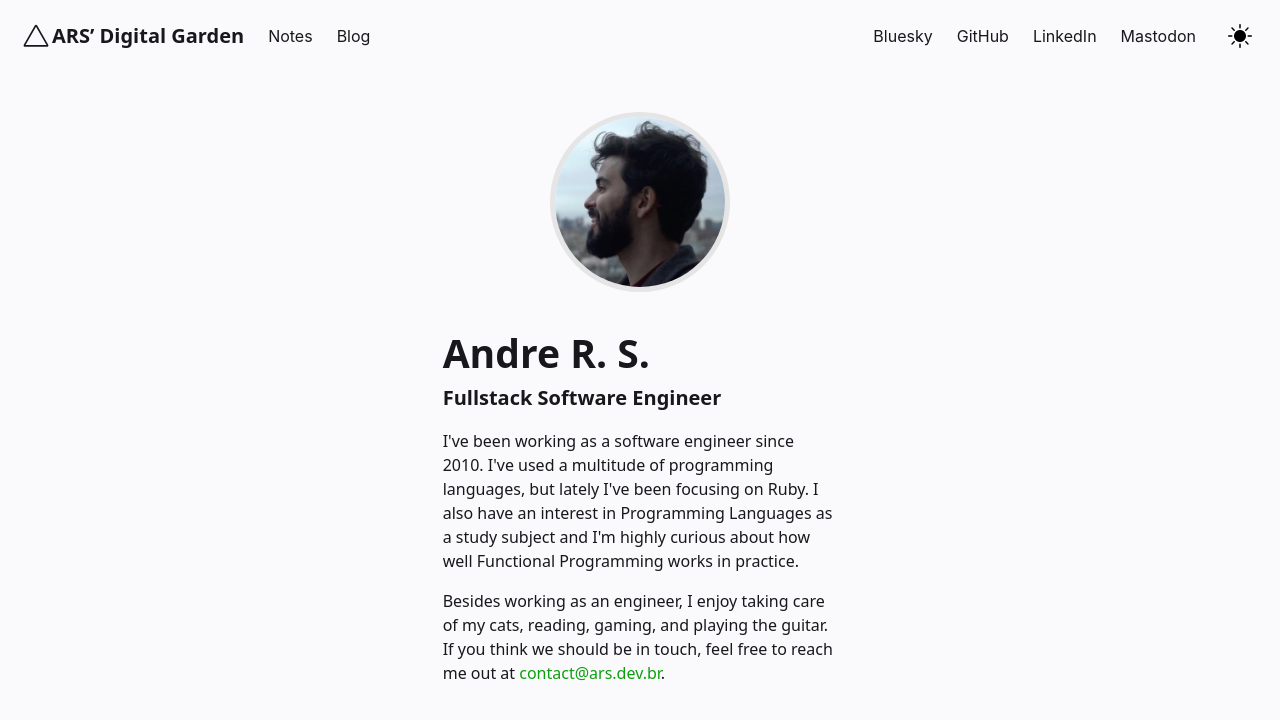
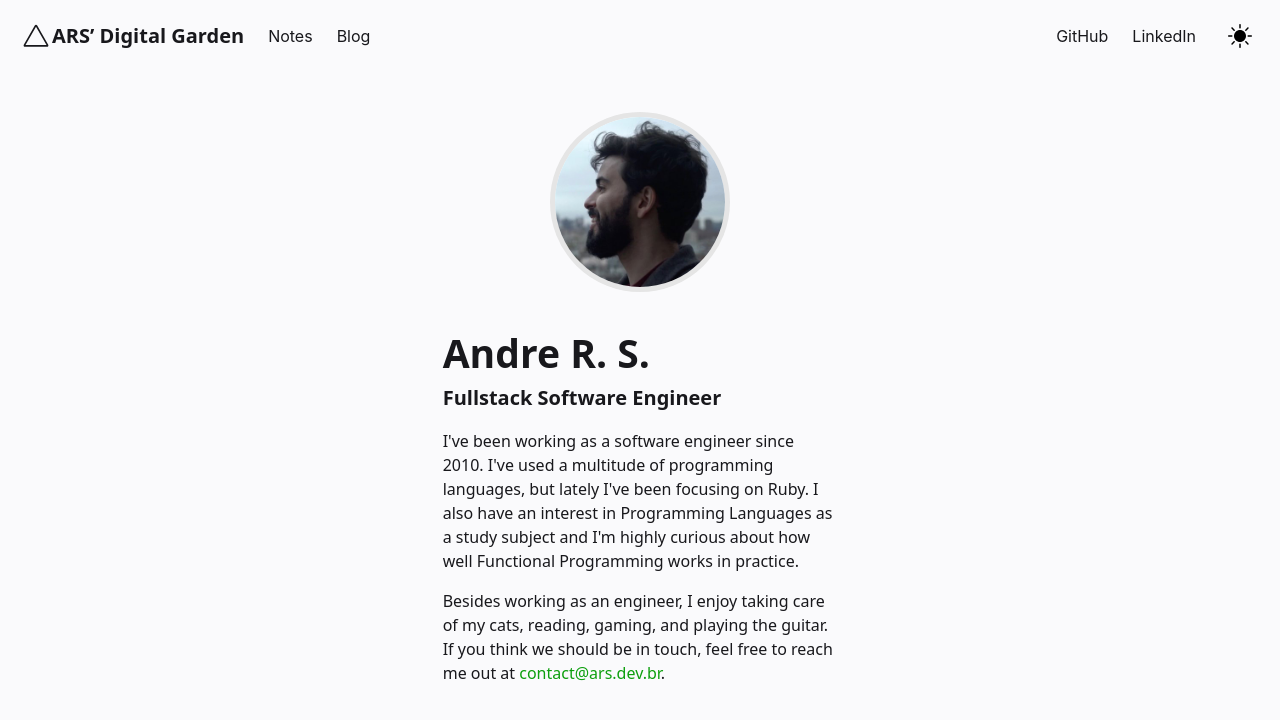
Before and after one commit to ars-dev-br/ars-dev-br.github.io, a Jekyll site: the page built from pages/index.md, in a window 1280 px wide. Shown: the top 720 px of the page. Built offline with Jekyll 4.4.1, drawn with Linux system fonts in a browser that asks for light colours.

Commit message:
Remove Mastodon and BlueSky links as these accounts are mostly abandoned.

```diff
--- a/_includes/Header.html
+++ b/_includes/Header.html
@@ -63,17 +63,11 @@
 	</a>
       </div>
       <div class="navbar-end">
-        <a href="https://bsky.app/profile/ars.dev.br" target="_blank" class="navbar-item is-family-primary">
-	  Bluesky
-	</a>
 	<a href="https://github.com/ars-dev-br" target="_blank" class="navbar-item is-family-primary">
           GitHub
         </a>
 	<a href="https://www.linkedin.com/in/arsdevbr/" target="_blank" class="navbar-item is-family-primary">
 	  LinkedIn
-	</a>
-	<a rel="me" href="https://bolha.us/@ars_dev_br" target="_blank" class="navbar-item is-family-primary">
-	  Mastodon
 	</a>
       </div>
       <div class="navbar-end is-hidden-mobile" onclick="modeSwitcher()" >
```
